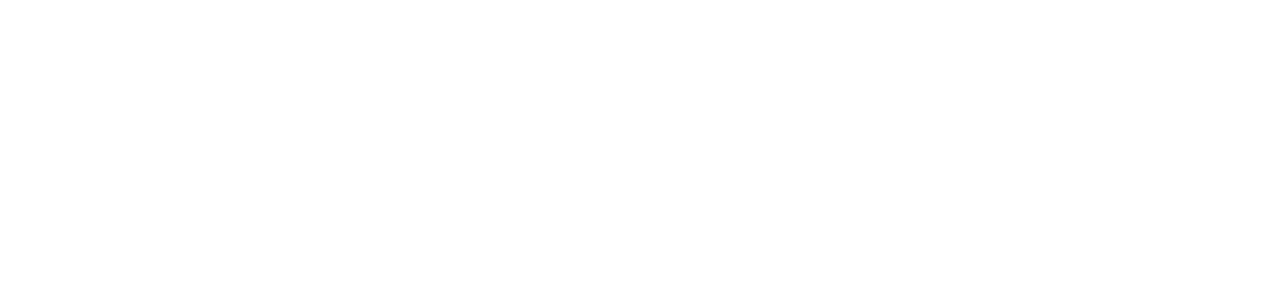
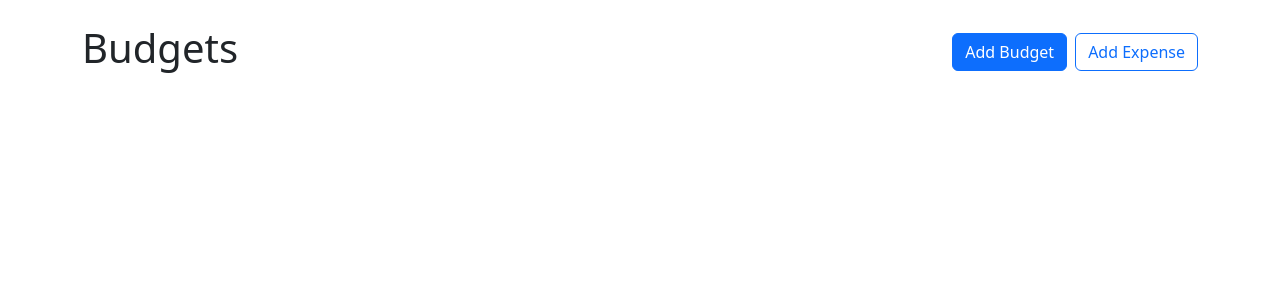
Before and after one commit to EleahBurman/budget-react-app, a React (Create React App) app: page / in a window 1280 px wide. Shown: the top 300 px of the page. Built offline with nearby package versions, Linux system fonts and the light colour scheme.

Commit message:
Add css properties to main app for spacing

```diff
--- a/src/App.js
+++ b/src/App.js
@@ -1,11 +1,15 @@
-import { Container, Stack } from 'react-bootstrap';
+import { Button, Stack } from 'react-bootstrap';
+import Container from 'react-bootstrap/Container';
 import './App.css';
 
 function App() {
-  return <Container>
+  return <Container className="my-4">
     <Stack direction="horizontal" gap="2" className="mb-4">
-      <ha className="me-auto"></ha>
+      <h1 className="me-auto">Budgets</h1>
+      <Button variant="primary">Add Budget</Button>
+      <Button variant="outline-primary">Add Expense</Button>
     </Stack>
+    <div style={{ display: "grid", gridTemplateColumns: "repeat(auto-fill, minmax(300px, 1fr))", gap: "1rem", alignItems: "flex-start"}}></div>
   </Container>
 }
 
```
